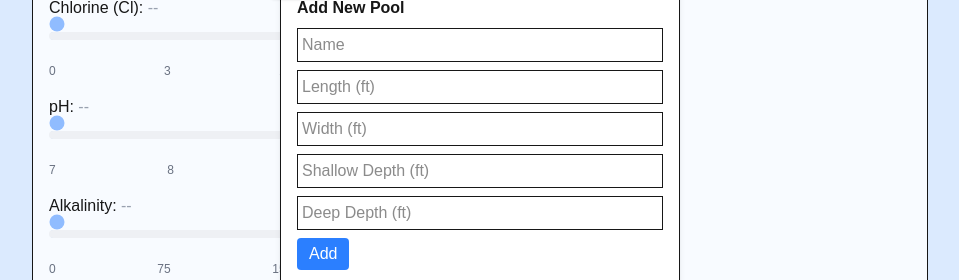
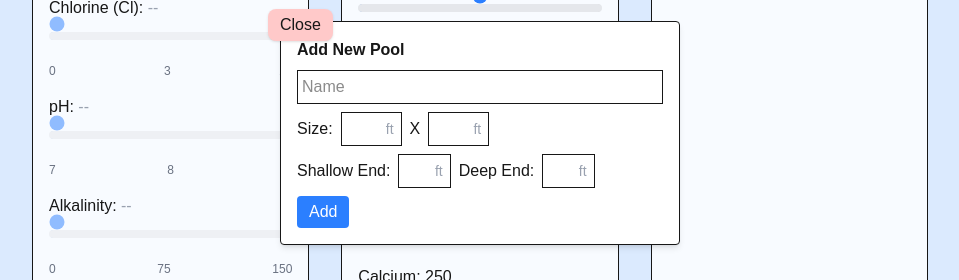
Before and after one commit to DavidPopesc/PoolCleaningHelper, a Next.js app: page /home in a window 1280 px wide. Both pictures are taken after a click on the button 564 px from the left and 127 px from the top of the page. Shown: the part 267-547 px from the top of the page, without its empty margins (160-1119 px from the left). Built offline with nearby package versions, Linux system fonts and the light colour scheme; no server answers.

Commit message:
0.0.7 changing the add new pool form style on the /home page

```diff
--- a/src/app/globals.css
+++ b/src/app/globals.css
@@ -36,3 +36,13 @@ h1 {
   font-size: 1.5rem;
   font-weight: bold;
 }
+/* Chrome, Safari, Edge, Opera */
+input[type='number']::-webkit-outer-spin-button,
+input[type='number']::-webkit-inner-spin-button {
+  -webkit-appearance: none;
+  margin: 0;
+}
+/* Firefox */
+input[type='number'] {
+  -moz-appearance: textfield;
+}
--- a/src/app/home/page.tsx
+++ b/src/app/home/page.tsx
@@ -10,7 +10,6 @@ function calculateGallons(pool: any) {
   const avgDepth = (shallow + deep) / 2;
   return Math.round(length * width * avgDepth * 7.48); // 7.48 gallons per cubic foot
 }
-
 
 const chlorineSteps = [0, 1, 2, 3, 5, 7.5, 10];
 const chemicalFields = [
@@ -94,14 +93,79 @@ export default function HomePage() {
   function PoolForm({ onSave, initial }: { onSave: (pool: any) => void; initial?: any }) {
     const [form, setForm] = useState(initial || { name: '', length: '', width: '', shallow: '', deep: '' });
     return (
-      <div className="p-4 border rounded bg-white shadow-md">
+      <div className="p-4 border rounded bg-white bg-opacity-80 shadow-md">
         <h3 className="font-bold mb-2">{initial ? 'Edit Pool' : 'Add New Pool'}</h3>
         <div className="space-y-2">
           <input className="border p-1 w-full" placeholder="Name" value={form.name} onChange={e => setForm({ ...form, name: e.target.value })} />
-          <input className="border p-1 w-full" placeholder="Length (ft)" value={form.length} onChange={e => setForm({ ...form, length: e.target.value })} />
-          <input className="border p-1 w-full" placeholder="Width (ft)" value={form.width} onChange={e => setForm({ ...form, width: e.target.value })} />
-          <input className="border p-1 w-full" placeholder="Shallow Depth (ft)" value={form.shallow} onChange={e => setForm({ ...form, shallow: e.target.value })} />
-          <input className="border p-1 w-full" placeholder="Deep Depth (ft)" value={form.deep} onChange={e => setForm({ ...form, deep: e.target.value })} />
+
+          <div className="flex items-center space-x-2">
+
+              <span>Size: </span>
+              <div className="relative w-1/6">
+                <input type="number" inputMode="numeric" pattern="[0-9]*" className="border p-1 pr-4 w-full" value={form.shallow} onChange={e => setForm({ ...form, shallow: e.target.value })}
+                onKeyDown={e => {
+                  if (
+                    !/[0-9]/.test(e.key) &&
+                    !['Backspace', 'Delete', 'Tab', 'Escape', 'Enter', 'ArrowLeft', 'ArrowRight', 'ArrowUp', 'ArrowDown', '.', '-'].includes(e.key)
+                  ) {
+                    e.preventDefault();
+                  }
+                }}
+                />
+                <span className="absolute right-2 top-1/2 -translate-y-1/2 text-gray-400 text-sm pointer-events-none">ft</span>
+              </div>
+              <span>X</span>
+              <div className="relative w-1/6">
+                <input type="number" inputMode="numeric" pattern="[0-9]*" className="border p-1 pr-4 w-full" value={form.deep} onChange={e => setForm({ ...form, deep: e.target.value })}
+                onKeyDown={e => {
+                  if (
+                    !/[0-9]/.test(e.key) &&
+                    !['Backspace', 'Delete', 'Tab', 'Escape', 'Enter', 'ArrowLeft', 'ArrowRight', 'ArrowUp', 'ArrowDown', '.', '-'].includes(e.key)
+                  ) {
+                    e.preventDefault();
+                  }
+                }}
+                />
+
+                <span className="absolute right-2 top-1/2 -translate-y-1/2 text-gray-400 text-sm pointer-events-none">ft</span>
+              </div>
+
+
+
+          </div>
+          <div className='flex items-center space-x-2'>
+            <span>Shallow End: </span>
+              <div className="relative w-1/7">
+                <input type="number" inputMode="numeric" className="border p-1 pr-5 w-full" value={form.shallow}
+                onChange={e => setForm({ ...form, shallow: e.target.value })}
+                onKeyDown={e => {
+                  if (
+                    !/[0-9]/.test(e.key) &&
+                    !['Backspace', 'Delete', 'Tab', 'Escape', 'Enter', 'ArrowLeft', 'ArrowRight', 'ArrowUp', 'ArrowDown', '.', '-'].includes(e.key)
+                  ) {
+                    e.preventDefault();
+                  }
+                }}/>
+                <span className="absolute right-2 top-1/2 -translate-y-1/2 text-gray-400 text-sm pointer-events-none">ft</span>
+              </div>
+              <span>Deep End:</span>
+              <div className="relative w-1/7">
+                <input type="number" inputMode="numeric" className="border p-1 pr-4 w-full" value={form.deep} onChange={e => setForm({ ...form, deep: e.target.value })}
+                  onKeyDown={e => {
+                  if (
+                    !/[0-9]/.test(e.key) &&
+                    !['Backspace', 'Delete', 'Tab', 'Escape', 'Enter', 'ArrowLeft', 'ArrowRight', 'ArrowUp', 'ArrowDown', '.', '-'].includes(e.key)
+                  ) {
+                    e.preventDefault();
+                  }
+                }}
+                />
+
+                <span className="absolute right-2 top-1/2 -translate-y-1/2 text-gray-400 text-sm pointer-events-none">ft</span>
+              </div>
+          </div>
+
+
           <button className="bg-blue-500 text-white px-3 py-1 rounded" onClick={() => onSave(form)}>{initial ? 'Save' : 'Add'}</button>
         </div>
       </div>
```
